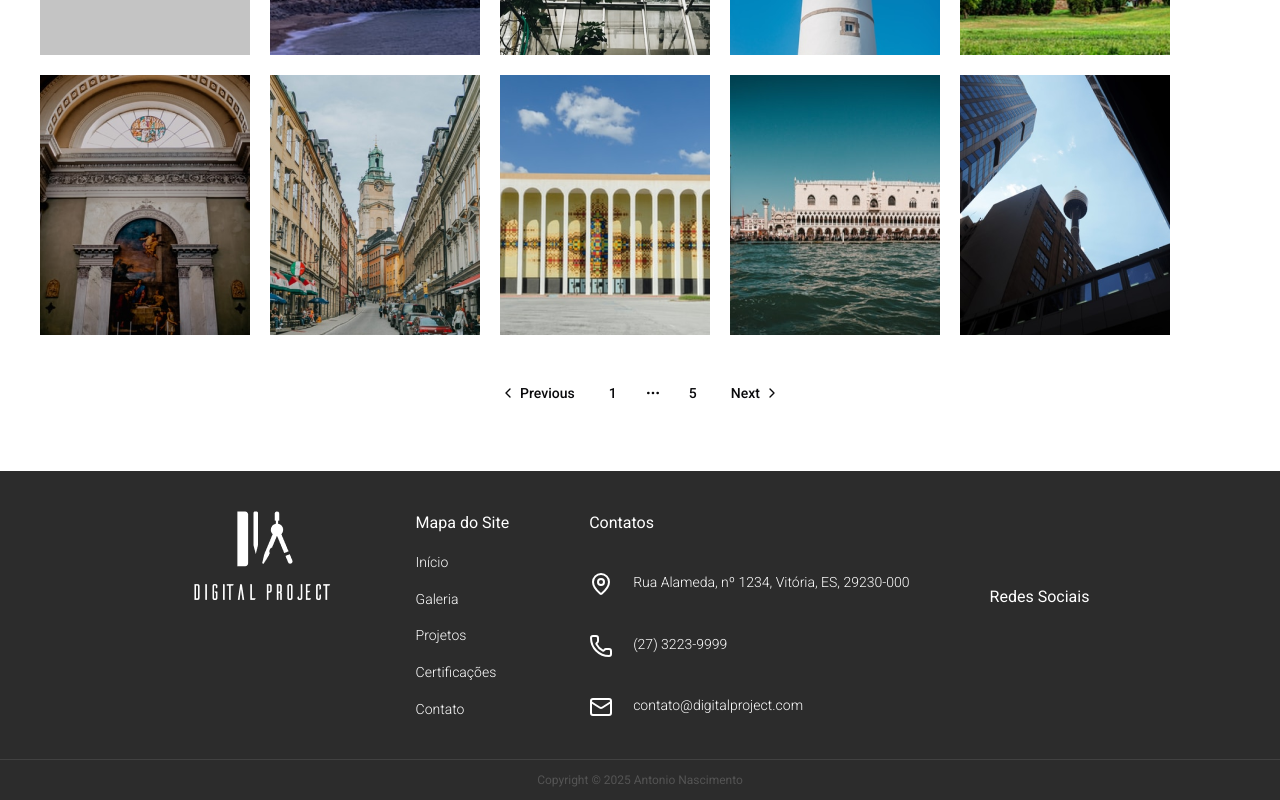
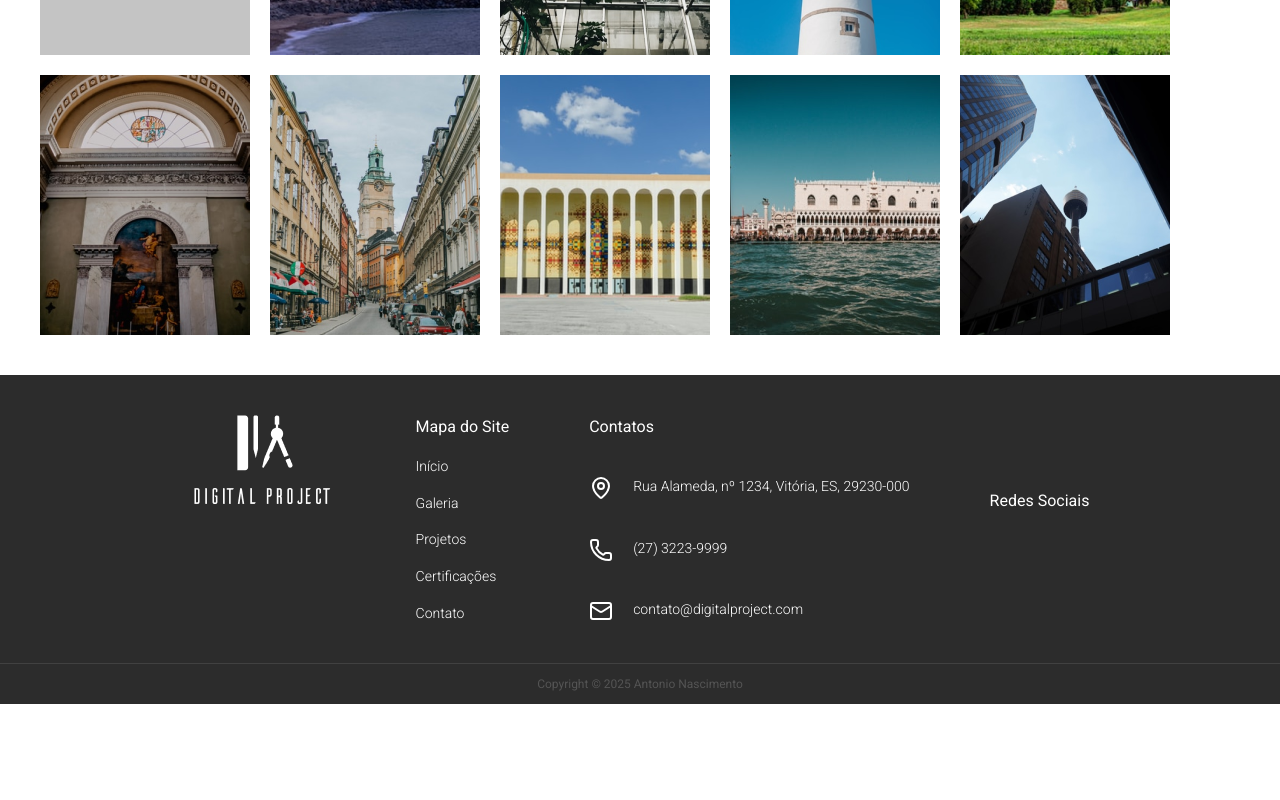
Before and after one commit to antoniornneto/architect-website, a Next.js app: page /galeria in a window 1280 px wide. Shown: the part 527-1327 px from the top of the page. After the commit the page ends 1231 px from the top, so only its background shows below. Built offline with nearby package versions, Linux system fonts and the light colour scheme; some icons are missing.

Commit message:
testing deploy

```diff
--- a/src/app/galeria/page.tsx
+++ b/src/app/galeria/page.tsx
@@ -11,15 +11,6 @@ import image7 from "../../../assets/gallery/Rectangle 28.png";
 import image8 from "../../../assets/gallery/Rectangle 29.png";
 import image9 from "../../../assets/gallery/Rectangle 30.png";
 import image10 from "../../../assets/gallery/Rectangle 31.png";
-import {
-  Pagination,
-  PaginationContent,
-  PaginationEllipsis,
-  PaginationItem,
-  PaginationLink,
-  PaginationNext,
-  PaginationPrevious,
-} from "@/components/ui/pagination";
 
 const Galeria = () => {
   return (
@@ -37,25 +28,6 @@ const Galeria = () => {
         <Image alt="/" src={image8} />
         <Image alt="/" src={image9} />
         <Image alt="/" src={image10} />
-        <Pagination className="my-5">
-          <PaginationContent>
-            <PaginationItem>
-              <PaginationPrevious href="#" />
-            </PaginationItem>
-            <PaginationItem>
-              <PaginationLink href="#">1</PaginationLink>
-            </PaginationItem>
-            <PaginationItem>
-              <PaginationEllipsis />
-            </PaginationItem>
-            <PaginationItem>
-              <PaginationLink href="#">5</PaginationLink>
-            </PaginationItem>
-            <PaginationItem>
-              <PaginationNext href="#" />
-            </PaginationItem>
-          </PaginationContent>
-        </Pagination>
       </div>
     </Container>
   );
--- a/src/app/projetos/page.tsx
+++ b/src/app/projetos/page.tsx
@@ -4,15 +4,6 @@ import TitlePage from "@/components/ui/TitlePage";
 import image1 from "../../../assets/azadi-tower-6974106_1280.jpg";
 import image2 from "../../../assets/architecture-3588171_1280.jpg";
 import image3 from "../../../assets/building-1914309_1280.jpg";
-import {
-  Pagination,
-  PaginationContent,
-  PaginationItem,
-  PaginationPrevious,
-  PaginationLink,
-  PaginationEllipsis,
-  PaginationNext,
-} from "@/components/ui/pagination";
 
 const Projetos = () => {
   return (
@@ -23,25 +14,6 @@ const Projetos = () => {
         <Card title={"Projeto 1"} srcImage={image1} path="/projetos/1" />
         <Card title={"Projeto 2"} srcImage={image2} path="/projetos/2" />
         <Card title={"Projeto 3"} srcImage={image3} path="/projetos/3" />
-        <Pagination className="my-5">
-          <PaginationContent>
-            <PaginationItem>
-              <PaginationPrevious href="#" />
-            </PaginationItem>
-            <PaginationItem>
-              <PaginationLink href="#">1</PaginationLink>
-            </PaginationItem>
-            <PaginationItem>
-              <PaginationEllipsis />
-            </PaginationItem>
-            <PaginationItem>
-              <PaginationLink href="#">5</PaginationLink>
-            </PaginationItem>
-            <PaginationItem>
-              <PaginationNext href="#" />
-            </PaginationItem>
-          </PaginationContent>
-        </Pagination>
       </div>
     </Container>
   );
--- a/src/components/ui/Button.tsx
+++ /dev/null
@@ -1,57 +0,0 @@
-import * as React from "react"
-import { Slot } from "@radix-ui/react-slot"
-import { cva, type VariantProps } from "class-variance-authority"
-
-import { cn } from "@/lib/utils"
-
-const buttonVariants = cva(
-  "inline-flex items-center justify-center gap-2 whitespace-nowrap rounded-md text-sm font-medium transition-colors focus-visible:outline-none focus-visible:ring-1 focus-visible:ring-ring disabled:pointer-events-none disabled:opacity-50 [&_svg]:pointer-events-none [&_svg]:size-4 [&_svg]:shrink-0",
-  {
-    variants: {
-      variant: {
-        default:
-          "bg-primary text-primary-foreground shadow hover:bg-primary/90",
-        destructive:
-          "bg-destructive text-destructive-foreground shadow-sm hover:bg-destructive/90",
-        outline:
-          "border border-input bg-background shadow-sm hover:bg-accent hover:text-accent-foreground",
-        secondary:
-          "bg-secondary text-secondary-foreground shadow-sm hover:bg-secondary/80",
-        ghost: "hover:bg-accent hover:text-accent-foreground",
-        link: "text-primary underline-offset-4 hover:underline",
-      },
-      size: {
-        default: "h-9 px-4 py-2",
-        sm: "h-8 rounded-md px-3 text-xs",
-        lg: "h-10 rounded-md px-8",
-        icon: "h-9 w-9",
-      },
-    },
-    defaultVariants: {
-      variant: "default",
-      size: "default",
-    },
-  }
-)
-
-export interface ButtonProps
-  extends React.ButtonHTMLAttributes<HTMLButtonElement>,
-    VariantProps<typeof buttonVariants> {
-  asChild?: boolean
-}
-
-const Button = React.forwardRef<HTMLButtonElement, ButtonProps>(
-  ({ className, variant, size, asChild = false, ...props }, ref) => {
-    const Comp = asChild ? Slot : "button"
-    return (
-      <Comp
-        className={cn(buttonVariants({ variant, size, className }))}
-        ref={ref}
-        {...props}
-      />
-    )
-  }
-)
-Button.displayName = "Button"
-
-export { Button, buttonVariants }
--- a/src/components/ui/pagination.tsx
+++ /dev/null
@@ -1,117 +0,0 @@
-import * as React from "react";
-import { ChevronLeft, ChevronRight, MoreHorizontal } from "lucide-react";
-
-import { cn } from "@/lib/utils";
-import { ButtonProps, buttonVariants } from "@/components/ui/button";
-
-const Pagination = ({ className, ...props }: React.ComponentProps<"nav">) => (
-  <nav
-    role="navigation"
-    aria-label="pagination"
-    className={cn("mx-auto flex w-full justify-center", className)}
-    {...props}
-  />
-);
-Pagination.displayName = "Pagination";
-
-const PaginationContent = React.forwardRef<
-  HTMLUListElement,
-  React.ComponentProps<"ul">
->(({ className, ...props }, ref) => (
-  <ul
-    ref={ref}
-    className={cn("flex flex-row items-center gap-1", className)}
-    {...props}
-  />
-));
-PaginationContent.displayName = "PaginationContent";
-
-const PaginationItem = React.forwardRef<
-  HTMLLIElement,
-  React.ComponentProps<"li">
->(({ className, ...props }, ref) => (
-  <li ref={ref} className={cn("", className)} {...props} />
-));
-PaginationItem.displayName = "PaginationItem";
-
-type PaginationLinkProps = {
-  isActive?: boolean;
-} & Pick<ButtonProps, "size"> &
-  React.ComponentProps<"a">;
-
-const PaginationLink = ({
-  className,
-  isActive,
-  size = "icon",
-  ...props
-}: PaginationLinkProps) => (
-  <a
-    aria-current={isActive ? "page" : undefined}
-    className={cn(
-      buttonVariants({
-        variant: isActive ? "outline" : "ghost",
-        size,
-      }),
-      className
-    )}
-    {...props}
-  />
-);
-PaginationLink.displayName = "PaginationLink";
-
-const PaginationPrevious = ({
-  className,
-  ...props
-}: React.ComponentProps<typeof PaginationLink>) => (
-  <PaginationLink
-    aria-label="Go to previous page"
-    size="default"
-    className={cn("gap-1 pl-2.5", className)}
-    {...props}
-  >
-    <ChevronLeft className="h-4 w-4" />
-    <span>Previous</span>
-  </PaginationLink>
-);
-PaginationPrevious.displayName = "PaginationPrevious";
-
-const PaginationNext = ({
-  className,
-  ...props
-}: React.ComponentProps<typeof PaginationLink>) => (
-  <PaginationLink
-    aria-label="Go to next page"
-    size="default"
-    className={cn("gap-1 pr-2.5", className)}
-    {...props}
-  >
-    <span>Next</span>
-    <ChevronRight className="h-4 w-4" />
-  </PaginationLink>
-);
-PaginationNext.displayName = "PaginationNext";
-
-const PaginationEllipsis = ({
-  className,
-  ...props
-}: React.ComponentProps<"span">) => (
-  <span
-    aria-hidden
-    className={cn("flex h-9 w-9 items-center justify-center", className)}
-    {...props}
-  >
-    <MoreHorizontal className="h-4 w-4" />
-    <span className="sr-only">More pages</span>
-  </span>
-);
-PaginationEllipsis.displayName = "PaginationEllipsis";
-
-export {
-  Pagination,
-  PaginationContent,
-  PaginationLink,
-  PaginationItem,
-  PaginationPrevious,
-  PaginationNext,
-  PaginationEllipsis,
-};
```
